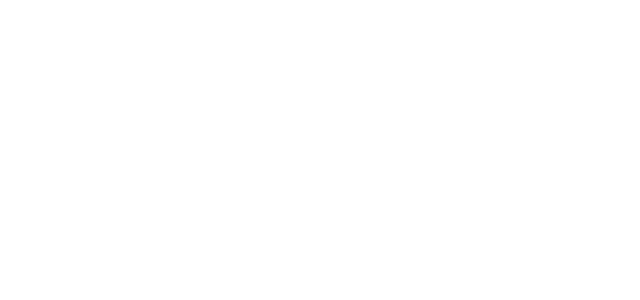
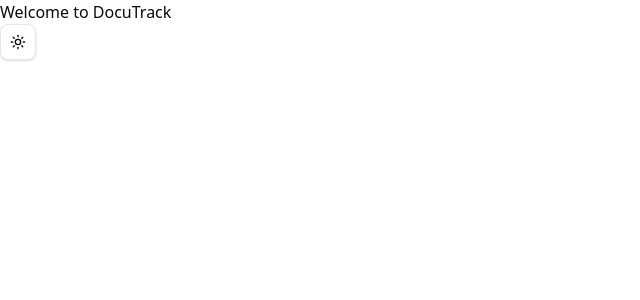
Before and after one commit to tomgmz/docutrack-frontend, a Next.js app: page / in a window 1280 px wide. Before the commit this address had no page. Shown: the top 300 px of the page, without its empty margins (0-640 px from the left). Built offline with nearby package versions, Linux system fonts and the light colour scheme.

Commit message:
proper structure

```diff
--- /dev/null
+++ b/src/app/(landingPage)/layout.tsx
@@ -0,0 +1,15 @@
+"use client";
+
+import type { ReactNode } from "react";
+
+export default function LandingPageLayout({
+  children,
+}: {
+  children: ReactNode;
+}) {
+  return (
+    <div className="min-h-screen flex">
+      {children}
+    </div>
+  );
+}
--- a/src/app/landingPage/page.tsx
+++ b/src/app/(landingPage)/page.tsx
@@ -1,4 +1,4 @@
-import { ModeToggle } from "@/components/darkMode/ModeToggle";
+import { ModeToggle } from "@/components/theme/ModeToggle";
 
 export default function LandingPage(){
   return (
--- a/src/app/fonts/fonts.ts
+++ /dev/null
@@ -1,5 +0,0 @@
-// import { Didact_Gothic } from "next/font/google";
-
-// export const Didact = Didact_Gothic ({
-
-// });
--- a/src/app/layout.tsx
+++ b/src/app/layout.tsx
@@ -1,8 +1,7 @@
 import type { Metadata } from "next";
 import { Didact_Gothic } from "next/font/google";
 import "./globals.css";
-import { ThemeProvider } from "@/theme/theme-provider";
-
+import { ThemeProvider } from "@/components/theme/theme-provider";
 
 const didact = Didact_Gothic({
   subsets: ['latin'],
--- a/src/app/page.tsx
+++ /dev/null
@@ -1,5 +0,0 @@
-import { redirect } from "next/navigation";
-
-export default function Home() {
-  redirect("/landingPage");
-}
```
Also changed, not shown: src/components/theme/ModeToggle.tsx (renamed from src/components/darkMode/ModeToggle.tsx), src/components/theme/theme-provider.tsx (renamed from src/theme/theme-provider.tsx).
